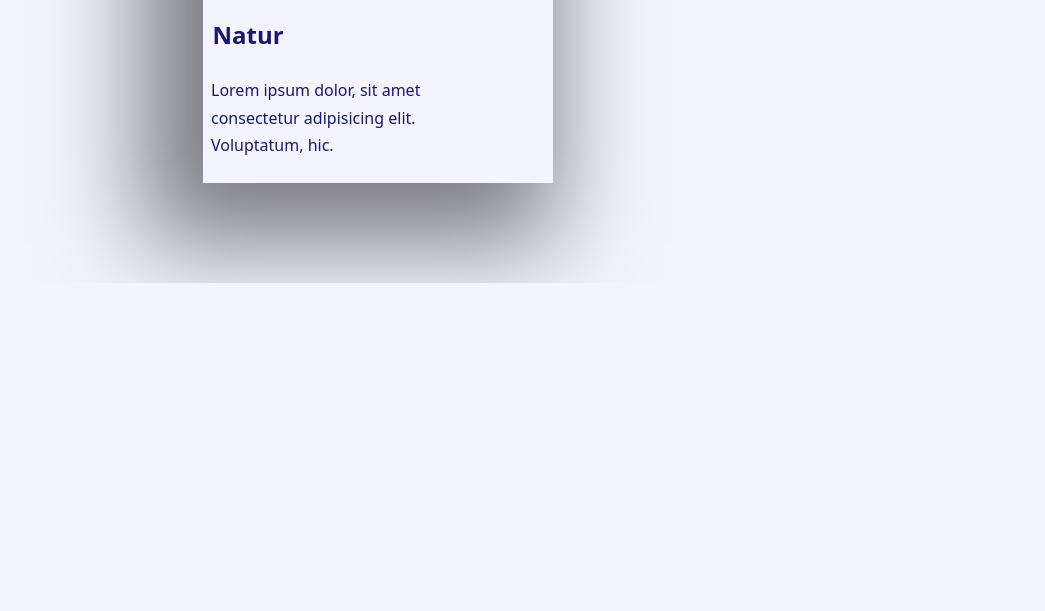
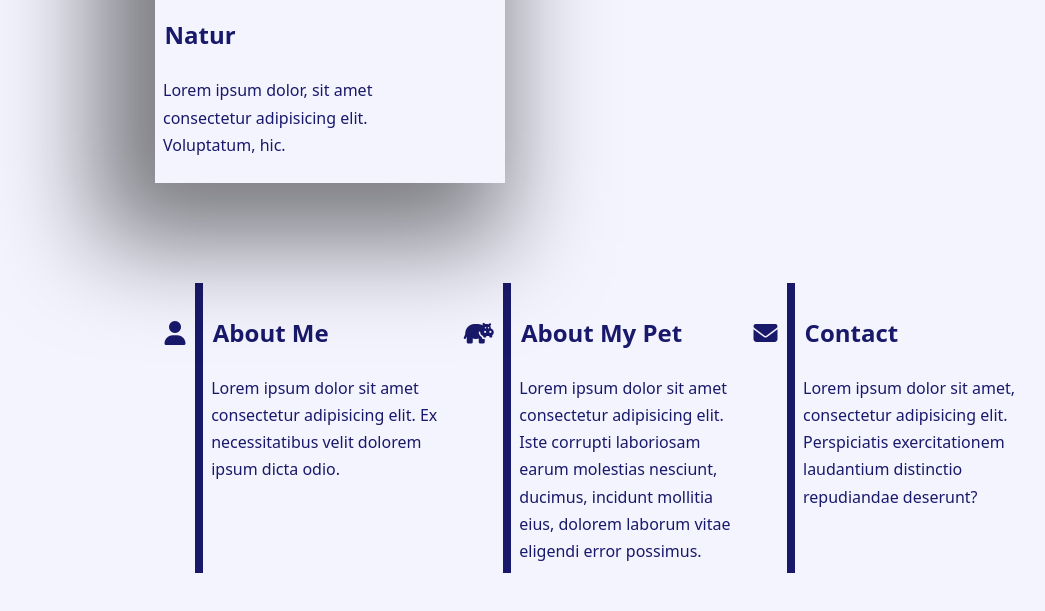
Before and after one commit to ReginaMueller/photo-card-project, a plain HTML site: page index.html in a window 1280 px wide. Shown: the part 585-1196 px from the top of the page, without its empty margins (37-1082 px from the left). Before the commit the page ends 868 px from the top, so only its background shows below. Drawn offline with nearby package versions, Linux system fonts and the light colour scheme.

Commit message:
feat: added footer with icons

```diff
--- a/index.html
+++ b/index.html
@@ -7,6 +7,7 @@
     <title>Photo Card</title>
     <link rel="stylesheet" href="https://unpkg.com/modern-normalize@latest/modern-normalize.css" />
     <link rel="stylesheet" href="style.css">
+    <link rel="stylesheet" href="https://cdnjs.cloudflare.com/ajax/libs/font-awesome/6.5.1/css/all.min.css">
 </head>
 
 <body>
@@ -38,6 +39,45 @@
         </div>
 
     </main>
+    <footer>
+        <section class="icon">
+            <h2>
+                <i class="fa-solid fa-user"></i>
+            </h2>
+        </section>
+        <section class="aboutMe">
+            <h2>About Me</h2>
+            <article>
+                Lorem ipsum dolor sit amet consectetur adipisicing elit. Ex necessitatibus velit dolorem ipsum dicta
+                odio.
+            </article>
+        </section>
+        <section class="icon">
+            <h2>
+                <i class="fa-solid fa-hippo"></i>
+            </h2>
+        </section>
+        <section class="aboutPet">
+            <h2>About My Pet</h2>
+            <article>
+                Lorem ipsum dolor sit amet consectetur adipisicing elit. Iste corrupti laboriosam earum molestias
+                nesciunt, ducimus, incidunt mollitia eius, dolorem laborum vitae eligendi error possimus.
+            </article>
+        </section>
+        <section class="icon">
+            <h2>
+                <i class="fa-solid fa-envelope"></i>
+            </h2>
+        </section>
+        <section class="contact">
+            <h2>Contact</h2>
+            <article>
+                Lorem ipsum dolor sit amet, consectetur adipisicing elit. Perspiciatis exercitationem laudantium
+                distinctio repudiandae deserunt?
+            </article>
+        </section>
+
+    </footer>
 </body>
 
 </html>
--- a/style.css
+++ b/style.css
@@ -22,14 +22,15 @@ html {
   font-size: var(--font-size);
   color: var(--text-color);
   line-height: 1.7;
-  display: flex;
-  justify-content: center;
+  _display: flex;
+  _justify-content: center;
 }
 
 body {
+  margin: auto;
+  width: 70%;
   background-color: var(--background-color);
-  _margin: 0 25% 40% 20%;
-  max-width: 50rem;
+  _max-width: 50rem;
 }
 
 h1 {
@@ -99,6 +100,31 @@ p {
   padding: 0.5rem;
 }
 
+footer {
+  display: grid;
+  grid-template-columns: auto, 1fr, auto, 1fr, auto, 1fr;
+  margin-bottom: 3rem;
+}
+
+footer section {
+  padding: 0.5rem;
+}
+
+footer section:not([class^="icon"]) {
+  border-left: 0.5rem solid var(--text-color);
+}
+.aboutMe {
+  grid-column: 2;
+}
+
+.aboutPet {
+  grid-column: 4;
+}
+
+.contact {
+  grid-column: 6;
+}
+
 @media (prefers-color-scheme: dark) {
   html {
     --text-color-value: 244, 244, 255;
```
